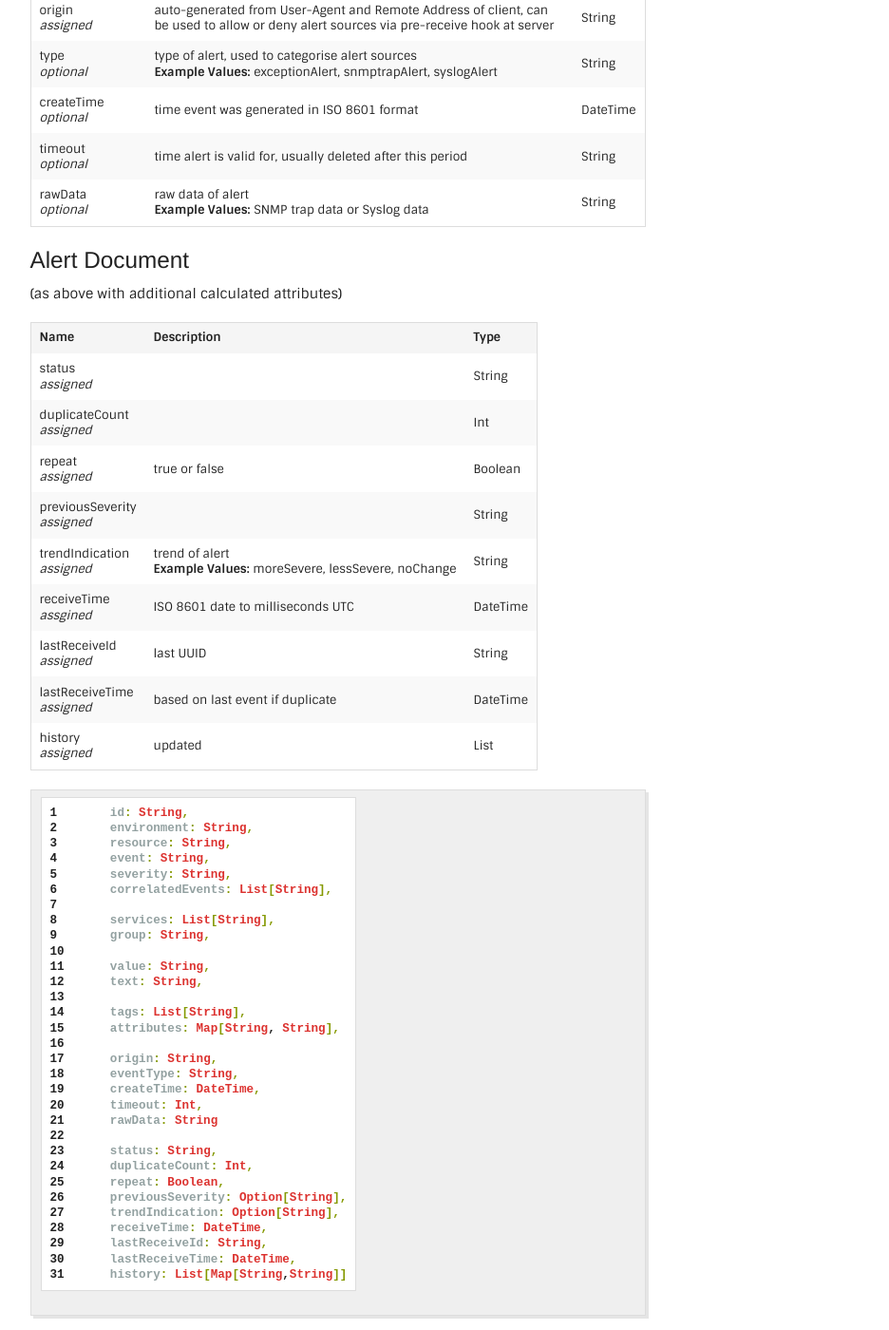
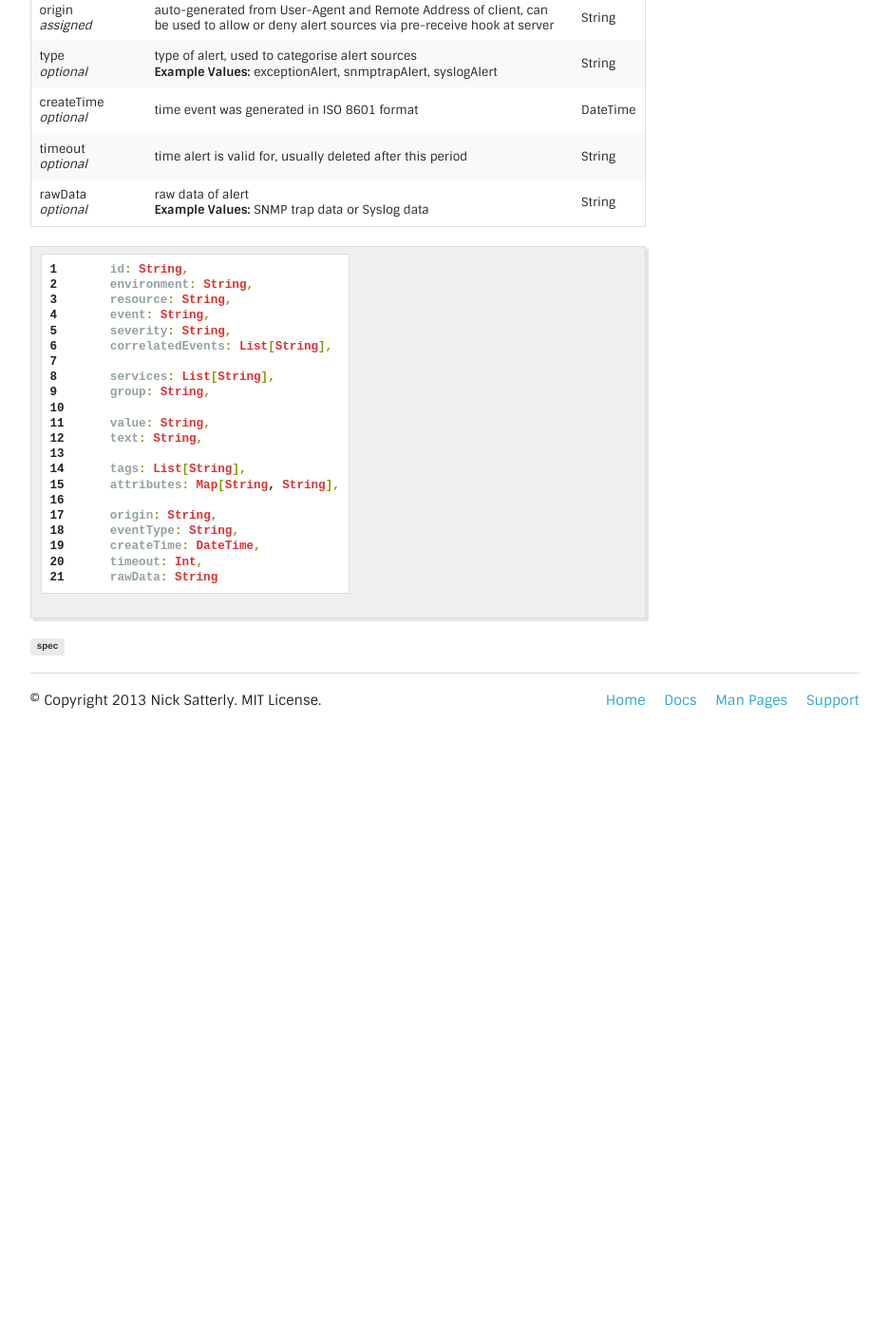
Before and after one commit to alerta/alerta.github.io, a Jekyll site: the page built from docs/api/alert.md, in a window 1280 px wide and 1400 px high, scrolled down 842 px. Shown: the whole window at 95% size, without its empty margins (172-1108 px from the left). Built offline with Jekyll 4.4.1, drawn with Linux system fonts in a browser that asks for light colours; Markdown is read by kramdown in place of the engine named in the settings; after the commit the page ends 1610 px from its top, so only the background shows below that.

Commit message:
add specs

```diff
--- a/docs/spec.md
+++ b/docs/api/alert.md
@@ -28,23 +28,6 @@ createTime<br>_optional_ | time event was generated in ISO 8601 format | DateTim
 timeout<br>_optional_ | time alert is valid for, usually deleted after this period | String
 rawData<br>_optional_ | raw data of alert <br>**Example Values:** SNMP trap data or Syslog data | String
 
-### Alert Document
-
-(as above with additional calculated attributes)
-
-Name | Description | Type
------ | ----------- | ----
-status<br>_assigned_ | | String
-duplicateCount<br>_assigned_ | | Int
-repeat<br>_assigned_ | true or false | Boolean
-previousSeverity<br>_assigned_ | | String
-trendIndication<br>_assigned_ | trend of alert <br>**Example Values:** moreSevere, lessSevere, noChange | String
-receiveTime<br>_assgined_ | ISO 8601 date to milliseconds UTC | DateTime
-lastReceiveId<br>_assigned_ | last UUID | String
-lastReceiveTime<br>_assigned_ | based on last event if duplicate | DateTime
-history<br>_assigned_ | updated | List
-
-
 {% highlight scala linenos %}
     id: String,
     environment: String,
@@ -67,14 +50,4 @@ history<br>_assigned_ | updated | List
     createTime: DateTime,
     timeout: Int,
     rawData: String
-
-    status: String,
-    duplicateCount: Int,
-    repeat: Boolean,
-    previousSeverity: Option[String],
-    trendIndication: Option[String],
-    receiveTime: DateTime,
-    lastReceiveId: String,
-    lastReceiveTime: DateTime,
-    history: List[Map[String,String]]
 {% endhighlight %}
--- a/docs/home.html
+++ b/docs/home.html
@@ -1,6 +1,6 @@
 ---
 layout: default
-title: Documenation
+title: Documentation
 permalink: /docs/home/
 categories: home
 tags: [one two three, four]
```
Also changed, not shown: other parts of docs/api/alert.md (+1 -1 lines), docs/api/alertdoc.md (added, +37 -0 lines).
